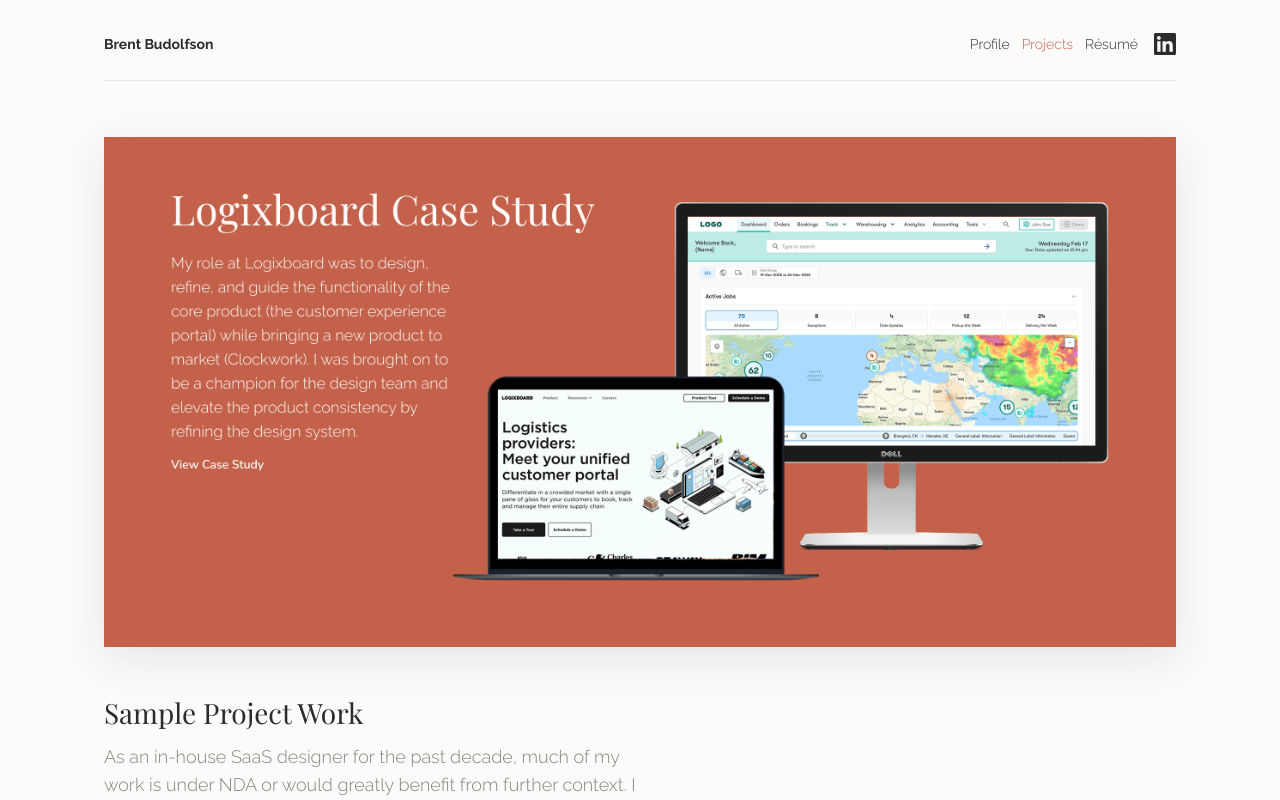
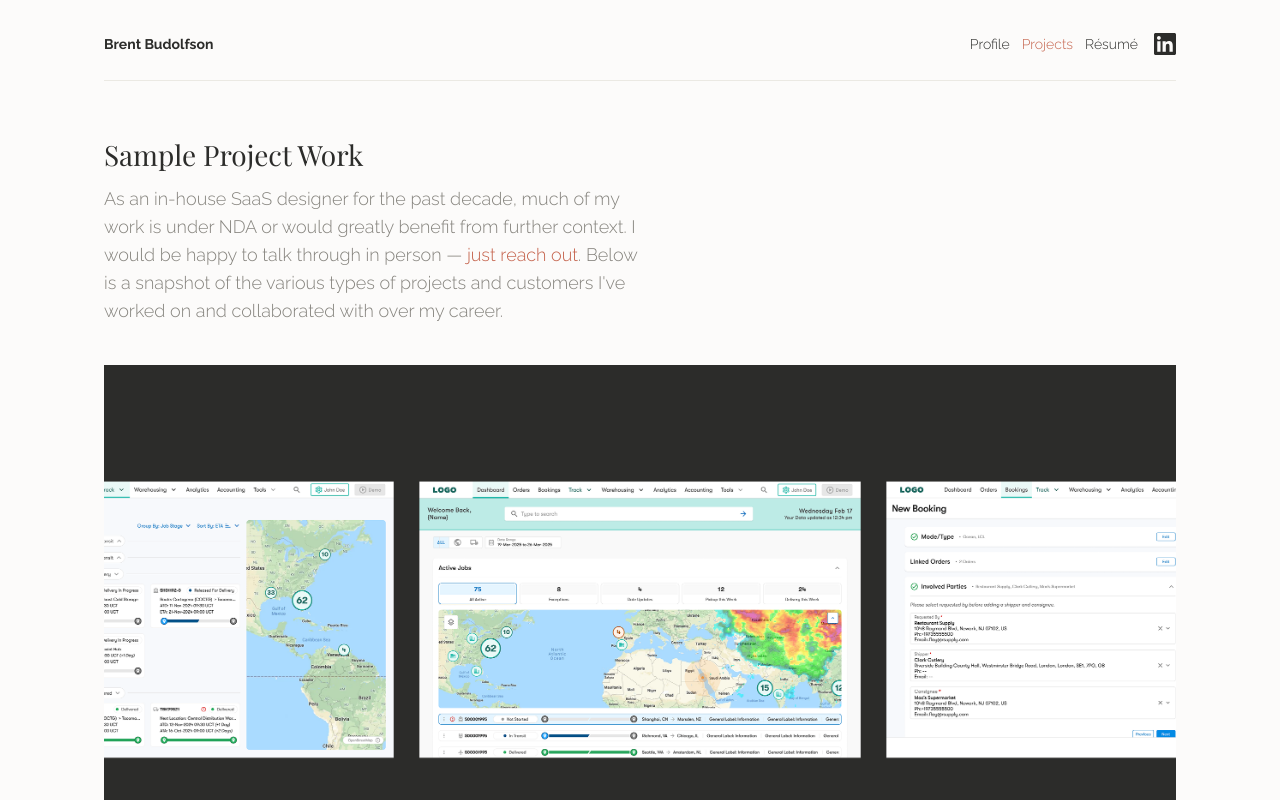
Before and after one commit to bbudolfson/Portfolio-Site, a Next.js app: page /projects in a window 1280 px wide. Shown: the top 800 px of the page. Built offline with nearby package versions, Linux system fonts and the light colour scheme.

Commit message:
case study hide

```diff
--- a/src/app/globals.css
+++ b/src/app/globals.css
@@ -856,7 +856,7 @@
   font-family: var(--app-font-body), var(--font-body);
   font-size: var(--text-label-size);
   line-height: var(--text-label-line-height);
-  font-weight: var(--font-weight-semi-bold);
+  font-weight: var(--font-weight-light);
   color: var(--text-primary);
 }
 
--- a/src/app/projects/page.tsx
+++ b/src/app/projects/page.tsx
@@ -1,9 +1,6 @@
 import { SiteHeader } from "../../components/SiteHeader";
 
 import { ProjectsIndexGrid } from "./ProjectsIndexGrid";
-
-const logixboardCaseStudyDeckUrl =
-  "https://www.figma.com/deck/wWZslVk5spQ6jFzsxUTet4/Clockwork-Case-Study?node-id=1-82&viewport=-16189%2C-745%2C0.53&t=XwtkhXHHlwRUHwtA-1&scaling=min-zoom&content-scaling=fixed&page-id=0%3A1";
 
 type WorkSampleColumn = {
   id: string;
@@ -88,26 +85,6 @@
     <main className="container pageShell">
       <SiteHeader active="projects" />
 
-      <section className="projectsCaseStudyBanner" aria-label="Logixboard case study">
-        <a
-          href={logixboardCaseStudyDeckUrl}
-          target="_blank"
-          rel="noopener noreferrer"
-          className="projectsCaseStudyBannerLink"
-          aria-label="View Logixboard case study (opens Figma deck in a new tab)"
-        >
-          <img
-            src="/images/projects/logixboard-case-study-banner.png?v=5"
-            alt="Logixboard case study banner: logistics portal mockups and View case study call to action."
-            width={2498}
-            height={1188}
-            className="projectsCaseStudyBannerImage"
-            decoding="async"
-            fetchPriority="high"
-          />
-        </a>
-      </section>
-
       <h1 className="projectsIndexHeading">Sample Project Work</h1>
 
       <p className="projectsIntroLarge">
```
